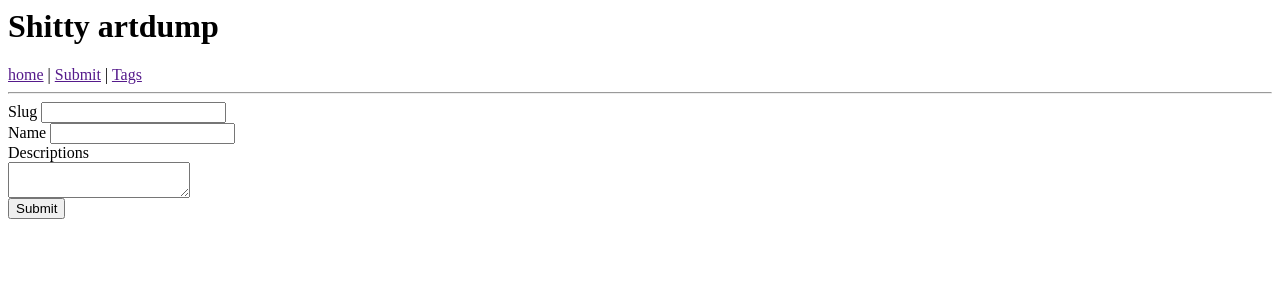
After one commit to Estecka/ArtArchive, a PHP site: template templates/tagForm.php in a window 1280 px wide. The commit adds this page. Shown: the top 300 px of the page. Run offline with PHP 8.4, Linux system fonts and the light colour scheme; the template is opened without the code that fills it, so the values that code supplies are empty.

Commit message:
Added tag form template

```diff
--- a/templates/PageBuilder.php
+++ b/templates/PageBuilder.php
@@ -46,5 +46,8 @@ class PageBuilder{
 	public function ArtPage(ArtworkDTO $art){
 		include(__ROOT__."/templates/artPage.php");
 	}
+	public function TagForm(TagDTO $tag, $action = null){
+		include(__ROOT__."/templates/tagForm.php");
+	}
 }
 ?>
--- /dev/null
+++ b/templates/tagForm.php
@@ -0,0 +1,20 @@
+<div>
+	<form action="<?=value($action)?>" method="post">
+		<label for="slug">Slug</label>
+		<input id="slug" name="slug" type="text" value="<?=$tag->slug?>"/>
+
+		<br/>
+
+		<label for="title">Name</label>
+		<input id="title" name="title" type="text" value="<?=$tag->name?>"/>
+
+		<br/>
+
+		<label for="description">Descriptions</label> <br/>
+		<textarea id="description" name="description"><?=$tag->description?></textarea>
+
+		<br/>
+
+		<input type="submit" value="Submit"/>
+	</form>
+</div>
```
